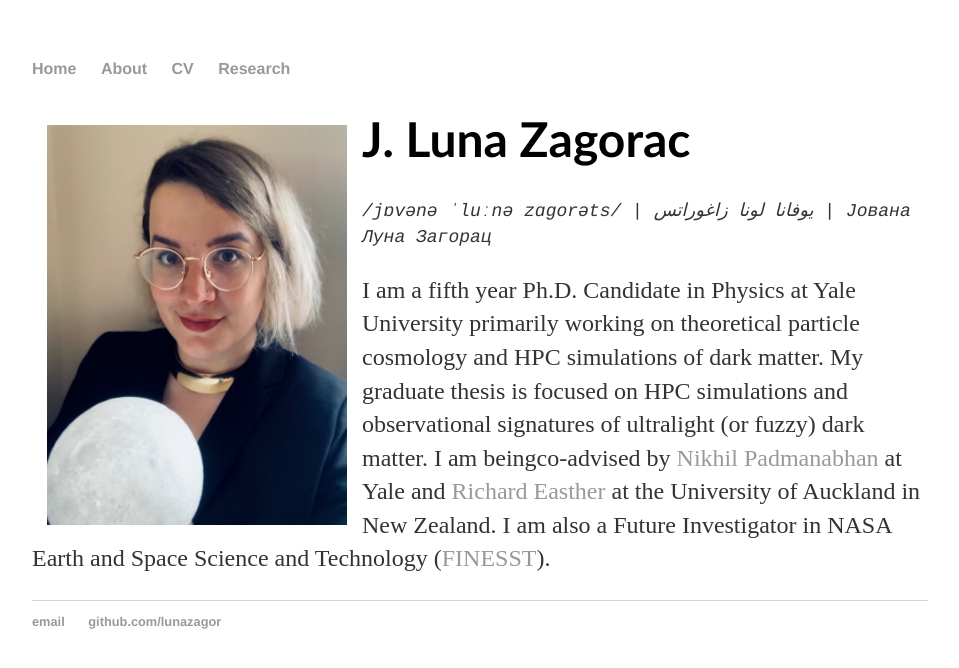
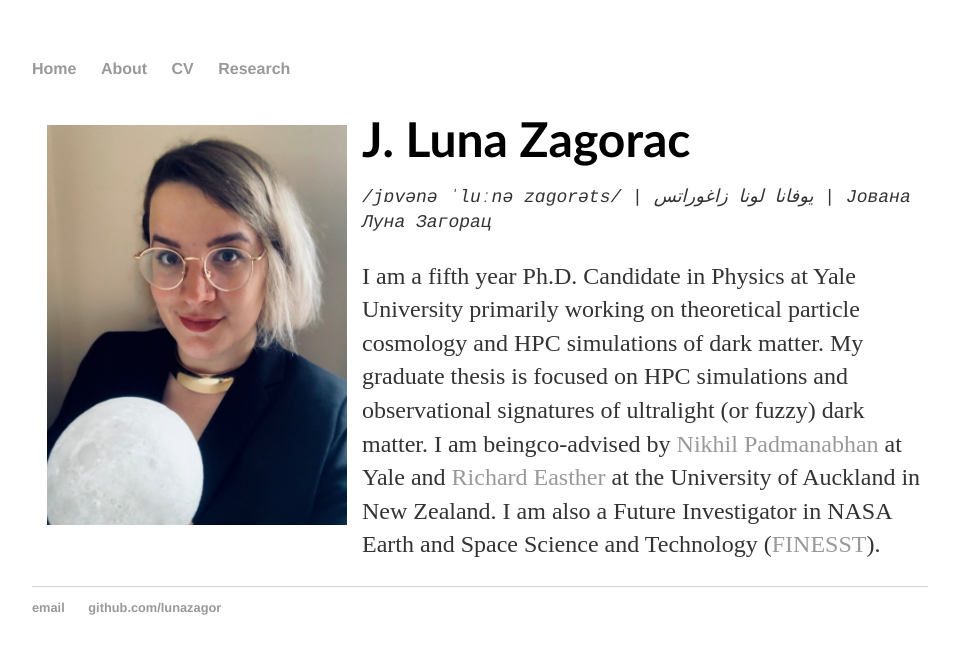
Before and after one commit to lunazagor/lunazagor.github.io, a Jekyll site: the page built from index.html, in a window 1280 px wide. Shown: the top 668 px of the page, without its empty margins (160-1119 px from the left). Built offline with Jekyll 4.4.1, drawn with Linux system fonts in a browser that asks for light colours.

Commit message:
Update index.html

```diff
--- a/index.html
+++ b/index.html
@@ -15,7 +15,7 @@ img {
 <img src="portrait.png", align = "left", style="display:block;padding:15px;width:300px">
 
 <div class="blurb">
-	<h1 style="font-family:optima;"> J. Luna Zagorac </h1>
+	<h1 style="font-family:optima;margin-bottom:0.3em"> J. Luna Zagorac </h1>
 	<! -- Paragraph of name spellings -->
 	<p style="font-family:courier;font-size:18px;font-style:italic;";text-align:center;"> /jɒvənə ˈluːnə zɑgorəts/ | يوفانا لونا زاغوراتس | &#1032&#1086&#1074&#1072&#1085&#1072 &#1051&#1091&#1085&#1072 &#1047&#1072&#1075&#1086&#1088&#1072&#1094;<p>
 	<! -- Brief About Me -->
```
